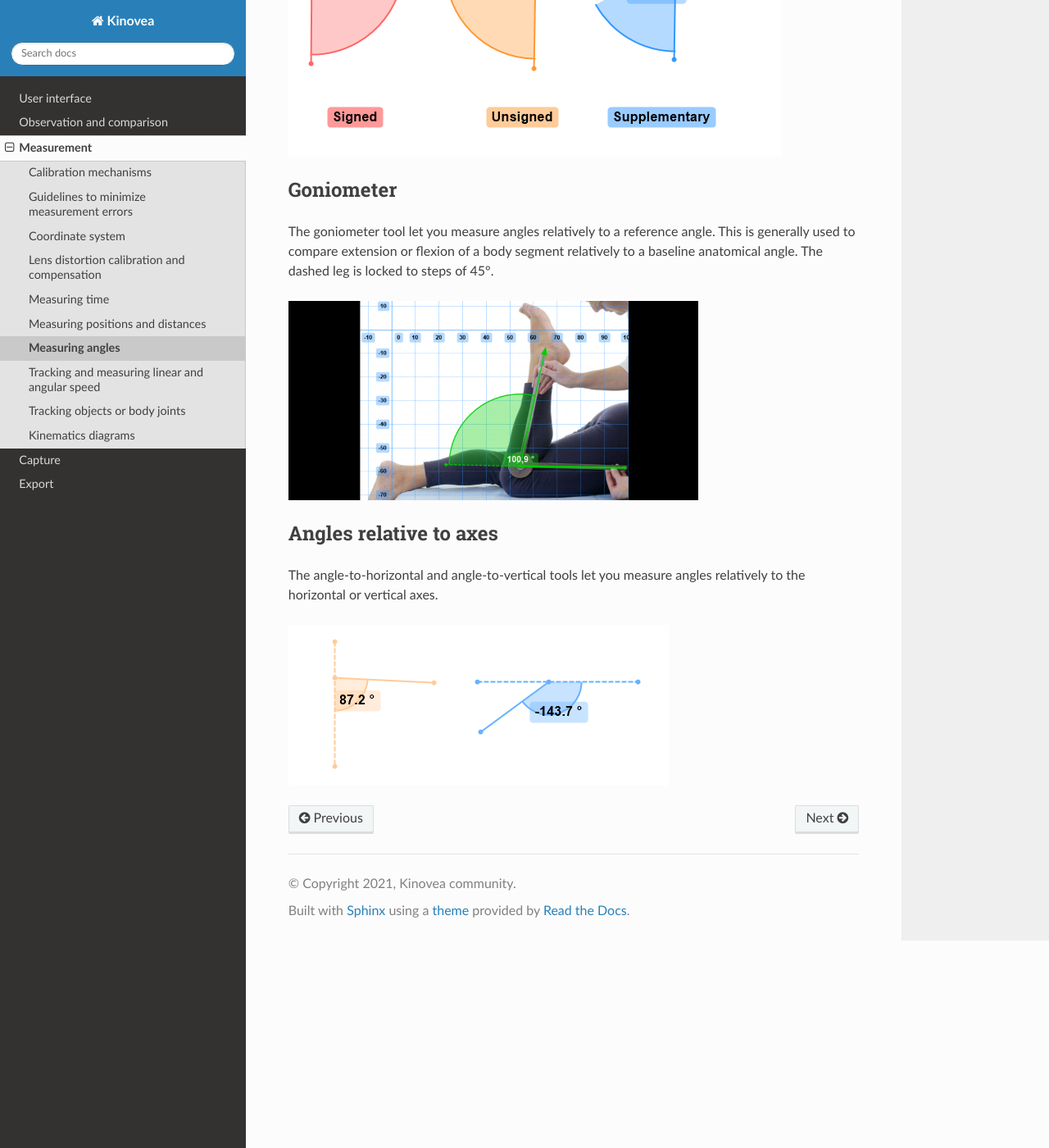
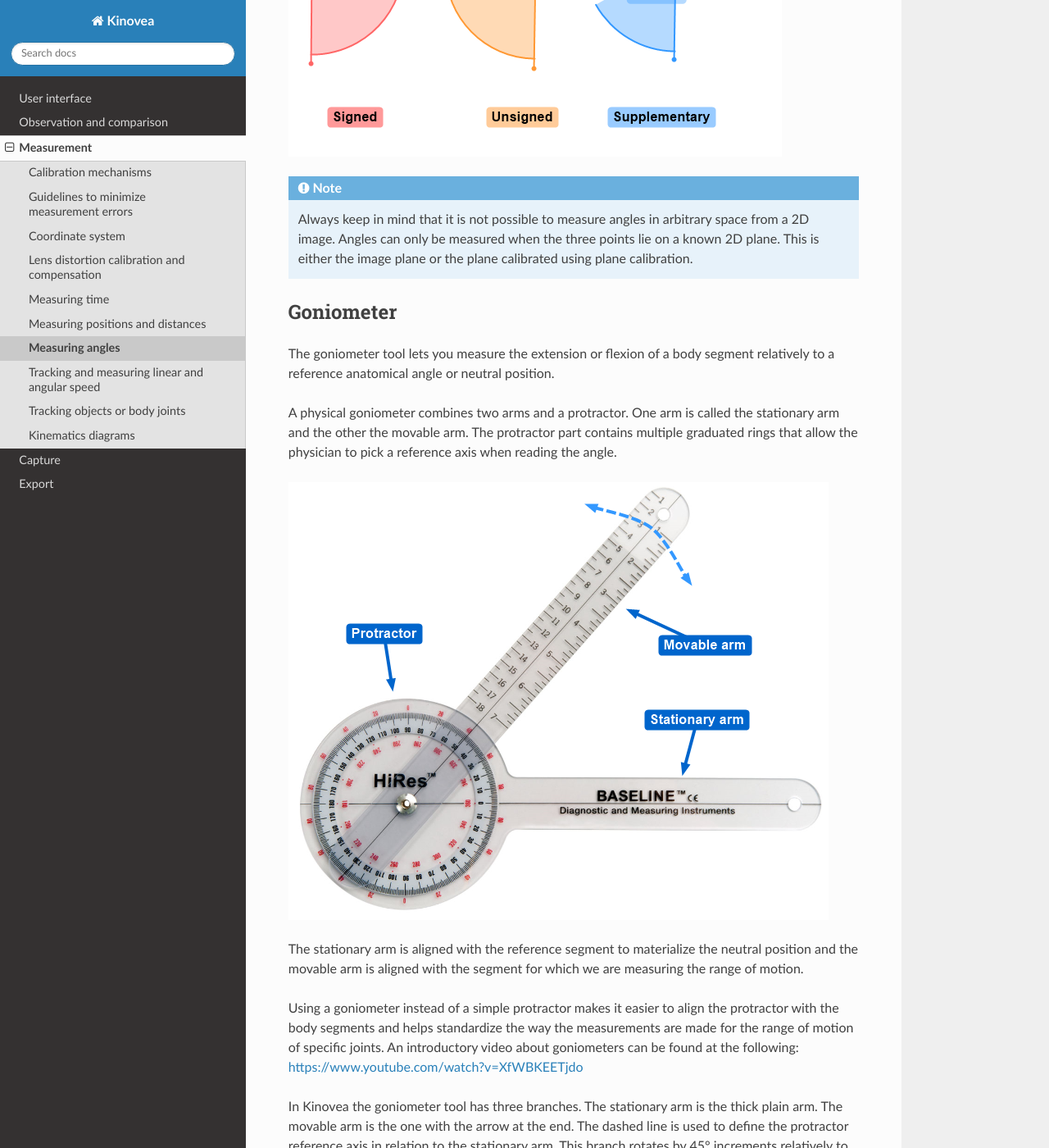
Before and after one commit to Kinovea/kinovea-docs, a Sphinx documentation site: the page built from source/measurement/angle.rst, in a window 1280 px wide and 1400 px high, scrolled down 1079 px. Shown: the whole window at 82% size. Built offline with Sphinx 7.4.7 and the Read the Docs theme 2.0.0, drawn with Linux system fonts in a browser that asks for light colours; some of the changed text lies outside the part shown.

Commit message:
Measuring angles.

```diff
--- a/source/measurement/angle.rst
+++ b/source/measurement/angle.rst
@@ -18,18 +18,48 @@ The context menu options let you switch between signed or unsigned angle, change
 
 .. image:: /images/measurement/angleoptions.png
 
+.. note:: Always keep in mind that it is not possible to measure angles in arbitrary space from a 2D image.
+    Angles can only be measured when the three points lie on a known 2D plane.
+    This is either the image plane or the plane calibrated using plane calibration.
 
 Goniometer
 -----------
 
-The goniometer tool let you measure angles relatively to a reference angle.
-This is generally used to compare extension or flexion of a body segment relatively to a baseline anatomical angle.
-The dashed leg is locked to steps of 45°.
+The goniometer tool lets you measure the extension or flexion of a body segment relatively to a reference anatomical angle or neutral position.
 
-.. image:: /images/measurement/goniometer.png
+A physical goniometer combines two arms and a protractor.
+One arm is called the stationary arm and the other the movable arm.
+The protractor part contains multiple graduated rings that allow the physician to pick a reference axis when reading the angle.
 
-Angles relative to axes
------------------------
-The angle-to-horizontal and angle-to-vertical tools let you measure angles relatively to the horizontal or vertical axes.
+.. image:: /images/measurement/goniometer-physical2.png
+
+The stationary arm is aligned with the reference segment to materialize the neutral position and the movable arm is aligned with the segment for which we are measuring the range of motion.
+
+Using a goniometer instead of a simple protractor makes it easier to align the protractor with the body segments
+and helps standardize the way the measurements are made for the range of motion of specific joints.
+An introductory video about goniometers can be found at the following: https://www.youtube.com/watch?v=XfWBKEETjdo
+
+In Kinovea the goniometer tool has three branches. The stationary arm is the thick plain arm.
+The movable arm is the one with the arrow at the end.
+The dashed line is used to define the protractor reference axis in relation to the stationary arm.
+This branch rotates by 45° increments relatively to the stationary arm.
+
+.. figure:: /images/measurement/goniometer-knee.png
+    :align: center
+
+    Knee flexion.
+
+.. figure:: /images/measurement/goniometer-ankle.png
+    :align: center
+
+    Plantar flexion. The reference axis is set perpendicular to the leg.
+
+This tool is conceptually similar to a real goniometer with 8 protractor rings but the reading is simplified by showing only one measurement at a time.
+
+
+Angles relative to image axes
+-----------------------------
+The angle-to-horizontal and angle-to-vertical tools let you measure angles relatively to the horizontal or vertical axes of the image.
+The dashed line represent the reference axis.
 
 .. image:: /images/measurement/axesangles.png
```
Also changed, not shown: source/images/measurement/goniometer-ankle.png (added), source/images/measurement/goniometer-knee.png (added), source/images/measurement/goniometer-physical2.png (added).
